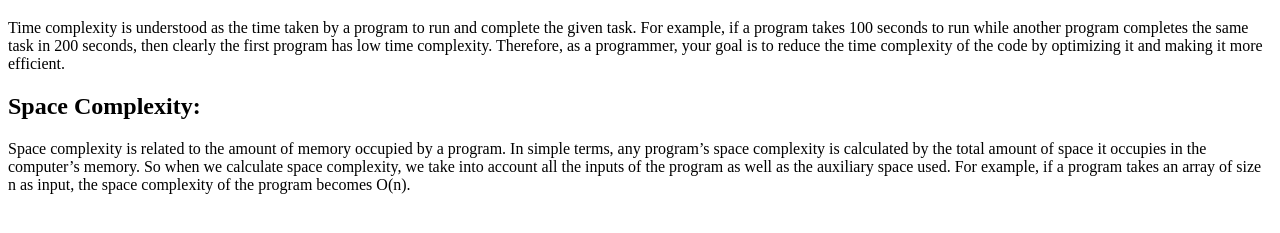
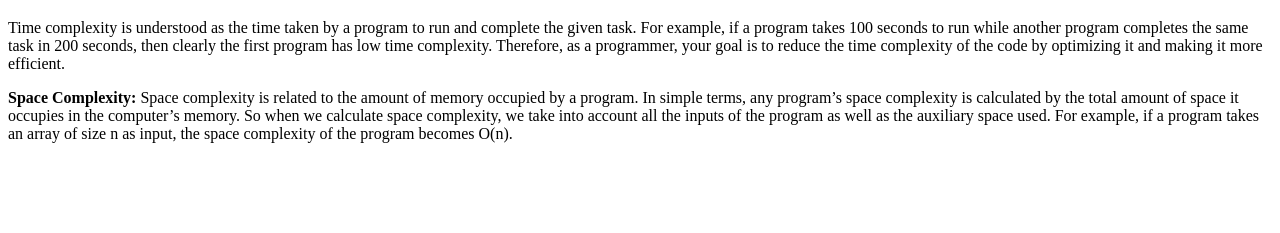
Before and after one commit to acciojob/time-and-space-complexity-sayalikadam25, a website: page main.html in a window 1280 px wide. Shown: the part 61-294 px from the top of the page. Drawn offline with Linux system fonts and the light colour scheme.

Commit message:
created a submission

```diff
--- a/main.html
+++ b/main.html
@@ -12,7 +12,7 @@
 	</script>
 	<h1>Time and Space Complexity</h1>
 	<p>Time complexity is understood as the time taken by a program to run and complete the given task. For example, if a program takes 100 seconds to run while another program completes the same task in 200 seconds, then clearly the first program has low time complexity. Therefore, as a programmer, your goal is to reduce the time complexity of the code by optimizing it and making it more efficient.</p>
-	<p><h2>Space Complexity:</h2> Space complexity is related to the amount of memory occupied by a program. In simple terms, any program’s space complexity is calculated by the total amount of space it occupies in the computer’s memory. So when we calculate space complexity, we take into account all the inputs of the program as well as the auxiliary space used. For example, if a program takes an array of size n as input, the space complexity of the program becomes O(n).</p>
+	<p><b>Space Complexity:</b> Space complexity is related to the amount of memory occupied by a program. In simple terms, any program’s space complexity is calculated by the total amount of space it occupies in the computer’s memory. So when we calculate space complexity, we take into account all the inputs of the program as well as the auxiliary space used. For example, if a program takes an array of size n as input, the space complexity of the program becomes O(n).</p>
 
 
 </body>
```
